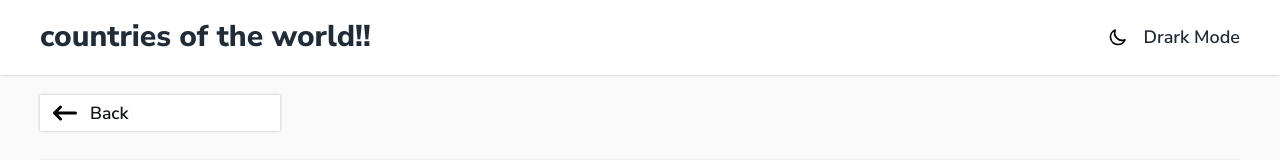
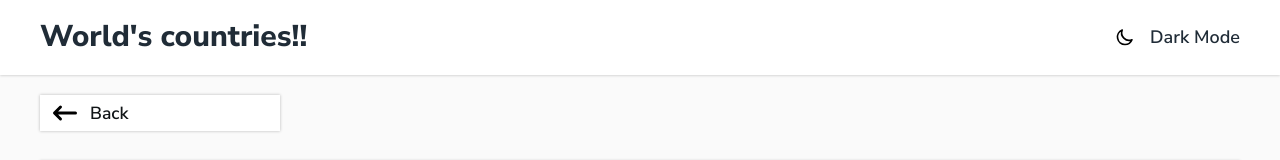
Before and after one commit to jesusrosales17/countries-of-the-world, a plain HTML site: page mas_informacion.html in a window 1280 px wide. Shown: the top 160 px of the page. Drawn offline with Linux system fonts and the light colour scheme; no server answers.

Commit message:
corregimos algunos errores de ortografia

```diff
--- a/css/style.css
+++ b/css/style.css
@@ -227,7 +227,7 @@ body{
   width: 100%;
 }
 .imagenDiv img{
-  width: 100% ;
+  width: 100%;
   height: 100%;
 }
 .nombrePais,.info3-title{
--- a/mas_informacion.html
+++ b/mas_informacion.html
@@ -1,22 +1,25 @@
 <!DOCTYPE html>
 <html lang="en">
 <head>
+<head>
     <meta charset="UTF-8">
+    <meta name="description" content="Optener la diferente inforamacion de los paises de todo el mundo como su nombre, poblacion, capital, lenguas, etc.">
     <meta http-equiv="X-UA-Compatible" content="IE=edge">
     <meta name="viewport" content="width=device-width, initial-scale=1.0">
     <link rel="stylesheet" href="css/normalize.css">
     <link rel="stylesheet" href="css/style.css">
-    <title>Paises del mundo</title>
+    <title>World's countries</title>
+</head>
 </head>
 <body class="masInformacion-body">
 <header class="header">
     <div class="container">
         <div class="header__text">
-            <h1>countries of the world!!</h1>
+            <h1>World's countries!!</h1>
         </div>
         <div class="header__mode">
             <img class="header__mode-icon" src="icons/moon-light.svg" alt="modo claro">
-            <p class="header__mode-text">Drark Mode</p>
+            <p class="header__mode-text">Dark Mode</p>
         </div>
     </div>
  </header>
```
Also changed, not shown: index.html (+3 -3 lines).
